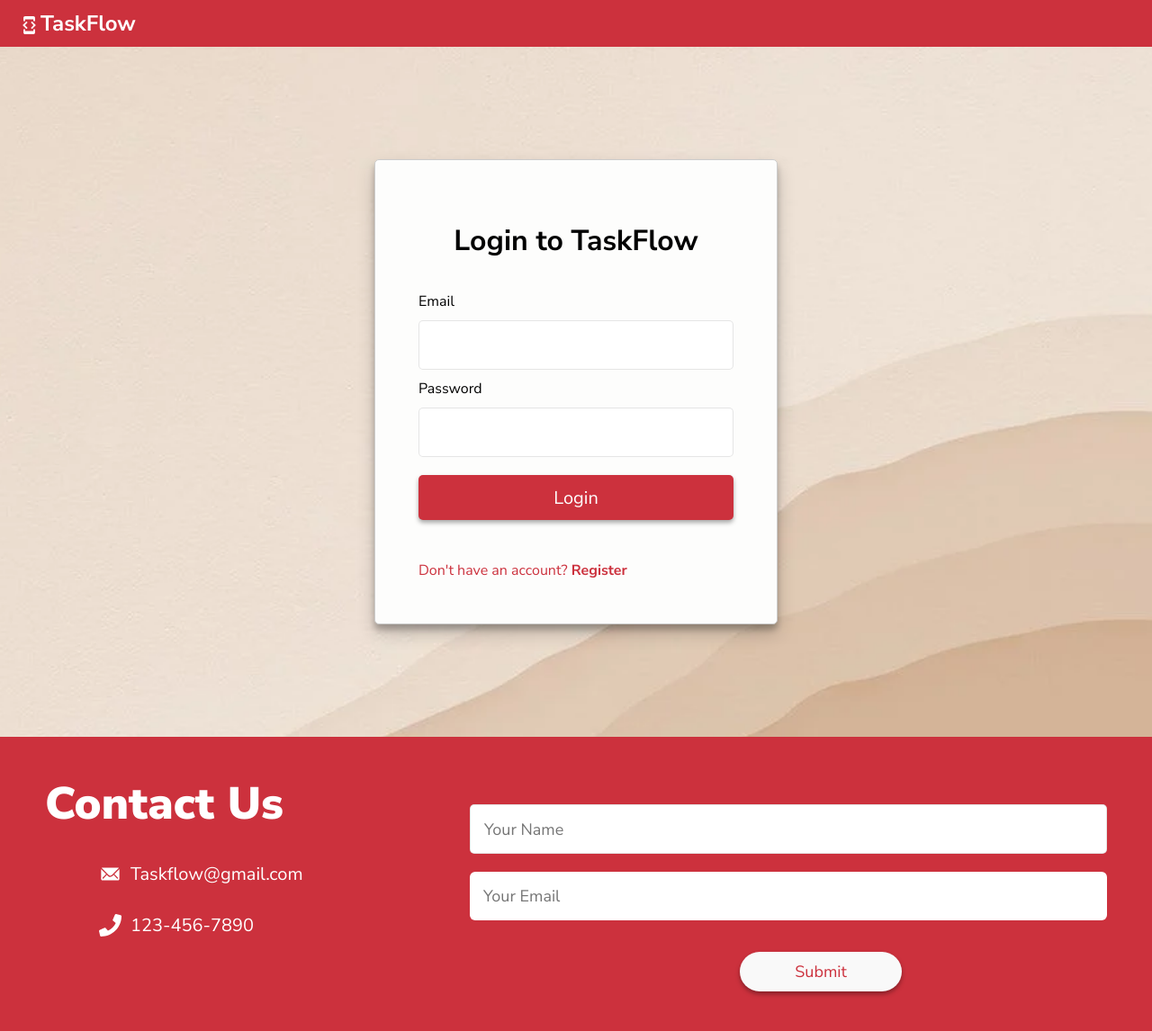
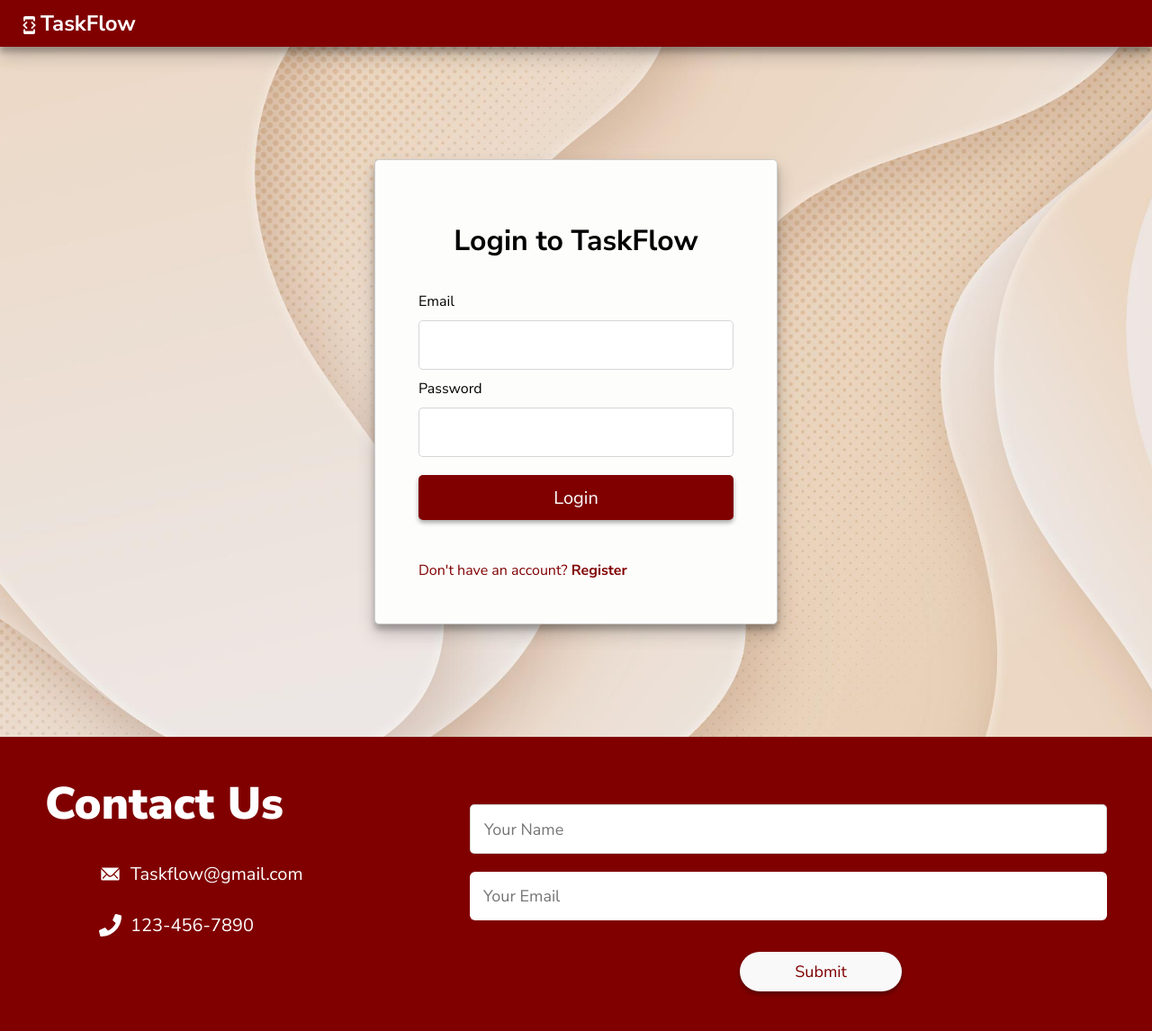
Before and after one commit to Aymmaann/TaskFlow, a React (Create React App) app: page /login in a window 1280 px wide. Shown: the top 1146 px of the page at 90% size. Built offline with nearby package versions, Linux system fonts and the light colour scheme; no server answers.

Commit message:
update file

```diff
--- a/src/App.css
+++ b/src/App.css
@@ -1,3 +1,4 @@
+
 /* App.css */
 * {
   background-color: #fdfdfc;
@@ -5,22 +6,23 @@
 }
 
 .BackGround-image {
-  background: url('assets/background1.jpg') no-repeat;
+  background: url('assets/background.jpg') no-repeat;
   background-size: cover;
   background-position: center;
 }
 
 .navbar {
-  background-color: #CC313D;
+  background-color: #800000;
   color: #fff;
   padding: 10px 20px;
   display: flex;
   justify-content: space-between;
   align-items: center;
+  box-shadow: rgba(0, 0, 0, 0.19) 0px 10px 20px, rgba(0, 0, 0, 0.23) 0px 6px 6px;
 }
 
 .navbar-brand {
-  background-color: #CC313D;
+  background-color: #800000;
   display: flex;
   align-items: center;
 }
@@ -28,11 +30,11 @@
 .navbar-name {
   font-weight: 900;
   font-size: 30px;
-  background-color: #CC313D;
+  background-color: #800000;
 }
 
 .navbar-logo {
-  background-color: #CC313D;
+  background-color: #800000;
   padding-top: 3px;
   font-size: 25px;
 }
@@ -42,7 +44,7 @@
 }
 
 .nav-border {
-  background-color: #CC313D;
+  background-color: #800000;
 }
 
 .container {
@@ -95,7 +97,7 @@ h3 {
 }
 
 .upload-btn {
-  background-color: #CC313D;
+  background-color: #800000;
   color: #fff;
   border: none;
   padding: 7px 25px;
@@ -110,7 +112,7 @@ h3 {
 }
 
 .upload-btn:hover {
-  background-color: #CC313D;
+  background-color: #800000;
   box-shadow: rgba(0, 0, 0, 0.15) 1.95px 1.95px 2.6px;
 }
 
@@ -137,15 +139,15 @@ h3 {
 .footer {
   margin-top: 100px;
   padding: 30px;
-  background-color: #CC313D;
+  background-color: #800000;
 }
 
 .footer-form {
-  background-color: #CC313D;
+  background-color: #800000;
 }
 
 .row {
-  background-color: #CC313D;
+  background-color: #800000;
   padding: 10px 20px;
   display: flex;
   justify-content: space-between;
@@ -153,7 +155,7 @@ h3 {
 }
 
 form {
-  background-color: #CC313D;
+  background-color: #800000;
 }
 
 form input {
@@ -175,7 +177,7 @@ input[type="email"] {
 }
 
 .contact-left p{
-  background-color: #CC313D;
+  background-color: #800000;
   margin-top: 30px;
   margin-left: 60px;
   font-size: 20px;
@@ -188,7 +190,7 @@ input[type="email"] {
 }
 
 .contact-left h1 {
-  background-color: #CC313D;
+  background-color: #800000;
   color: #fff;
   font-weight: 900;
   font-size: 50px;
@@ -199,7 +201,7 @@ input[type="email"] {
 }
 
 .contact-left {
-  background-color: #CC313D;
+  background-color: #800000;
   flex-basis: 35%;
 }
 
@@ -211,13 +213,13 @@ input[type="email"] {
 }
 
 .footer-icon {
-  background-color: #CC313D;
+  background-color: #800000;
   font-size: 25px;
   margin-right: 10px;
 }
 
 .contact-right {
-  background-color: #CC313D;
+  background-color: #800000;
   flex-basis: 60%;
 }
 
@@ -225,7 +227,7 @@ input[type="email"] {
   display: inline-block;
   padding: 14px 60px;
   background: #f9f9f9;
-  color: #CC313D;
+  color: #800000;
   text-decoration: none;
   border-radius: 40px;
   font-size: 18px;
@@ -381,15 +383,16 @@ button:hover {
 }
 
 #nav-link {
-  background-color: #CC313D;
+  background-color: #800000;
   color: #fff;
   font-size: 20px;
   font-weight: 800;
-  border: none;
+  border: 1px solid white;
+  transition: 0.25s;
 }
 
 #nav-link:hover {
-  color:  #e0e0e0;
+  background-color: #ab0000;
 }
 
 @keyframes spin {
--- a/src/style.css
+++ b/src/style.css
@@ -7,7 +7,7 @@
 }
 
 :root{
-    --main-color:#CC313D;
+    --main-color:#800000;
     --box-shadow:0px 3px 5px 0px rgba(0,0,0,0.34);
     --hover-shadow:0px 4px 4px 0px rgba(3, 3, 3, 0.561);
     --nav-shadow:0px 0px 10px 0px rgba(0,0,0,0.100);
@@ -28,13 +28,15 @@ body {
 }
 
 .navbar {
-    background-color: #CC313D;
+    /* background-color: #CC313D; */
+    background-color: #800000;
     color: #fff;
     padding: 10px 20px;
 }
 
 .navbar .navbar-brand {
-    background-color: #CC313D;
+    /* background-color: #CC313D; */
+    background-color: #800000;
     font-size: 24px;
     font-weight: bold;
 }
@@ -61,7 +63,7 @@ form label {
 form input[type="text"], input[type="password"] {
     height: 55px;
     margin: 5px 0;
-    border: 0.5px solid #b8b8b85d;
+    border: 0.5px solid #8e8e8e5d;
     border-radius: 5px;
     font-size: 18px;
     padding: 0 15px;
@@ -80,7 +82,8 @@ form a {
 form input[type="submit"] {
     height: 50px;
     color: white;
-    background-color: #CC313D;
+    /* background-color: #CC313D; */
+    background-color: #800000;
     padding: 12px 0;
     font-size: 20px;
     border: none;
@@ -91,14 +94,15 @@ form input[type="submit"] {
 }
 
 form input[type="submit"]:hover {
-    background-color: #CC313D;
+    /* background-color: #CC313D; */
+    background-color: #800000;
     box-shadow: var(--hover-shadow);
     transform: translateY(-2px);
 }
 
 a {
     text-decoration: none;
-    color: #CC313D;
+    color: #800000;
 }
 
 .back-ground {
```
Also changed, not shown: src/App.js (line endings or trailing spaces), src/assets/background.jpg (added).
